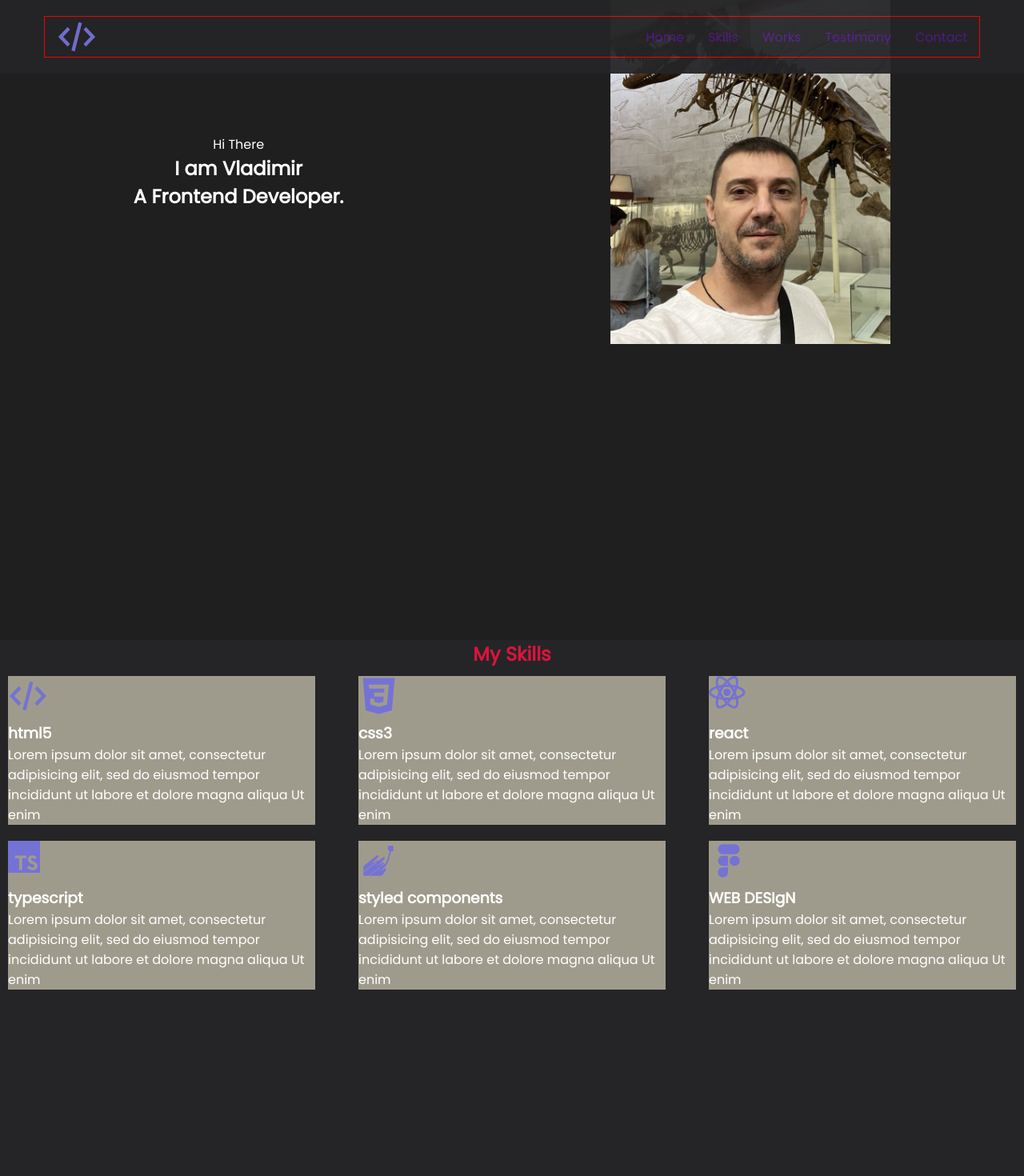
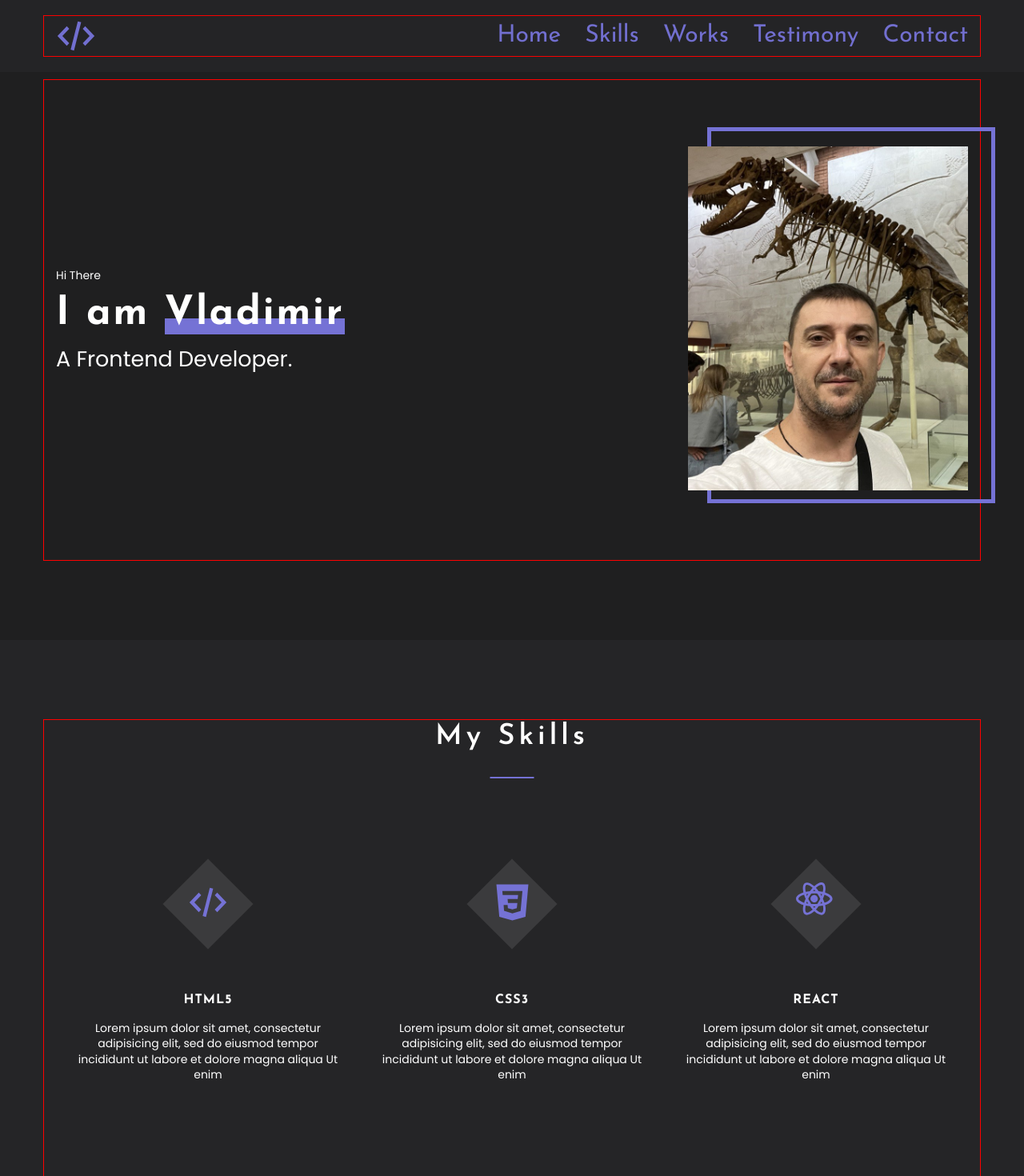
Before and after one commit to vzw83/portfolio1, a React (Create React App) app: page / in a window 1280 px wide. Shown: the top 1470 px of the page at 80% size. Built offline with nearby package versions, Linux system fonts and the light colour scheme.

Commit message:
add  style section My Skils

```diff
--- a/src/components/Container.tsx
+++ b/src/components/Container.tsx
@@ -6,5 +6,5 @@
     min-height: 100%;
     padding: 0 15px;
     margin: 0 auto;
-    border: 1px solid red;
+    outline: 1px solid red;
 `
--- a/src/components/FlexWrapper.tsx
+++ b/src/components/FlexWrapper.tsx
@@ -13,4 +13,5 @@
     justify-content: ${props => props.justify || "flex-start"};
     align-items: ${props => props.align || "stretch"};
     flex-wrap: ${props => props.wrap || "nowrap"};
+    height: 100%;
 `
--- a/src/components/SectionTitle.tsx
+++ b/src/components/SectionTitle.tsx
@@ -1,7 +1,26 @@
 import styled from "styled-components";
+import {theme} from "../styles/Theme";
 
 export const SectionTitle = styled.h2`
-    color: crimson;
-    text-align: center
+    text-align: center;
+    font-family: Josefin Sans, sans-serif;
+    font-weight: 600;
+    font-size: 36px;
+    letter-spacing: 5px;
+    margin-bottom: 90px;
 
+    position: relative;
+
+    &::before{
+        position: absolute;
+        content: "";
+        display: inline-block;
+
+        width: 55px;
+        height: 2px;
+        bottom: -30px;
+        left: 50%;
+        transform: translateX(-50%);
+        background-color: ${theme.colors.accent};
+    }
 `
--- a/src/layout/header/Header.tsx
+++ b/src/layout/header/Header.tsx
@@ -35,5 +35,5 @@
     left: 0;
     right: 0;
     z-index: 99999;
-    opacity: 0.95;
+    opacity: 0.98;
 `
--- a/src/layout/header/headerMenu/HeaderMenu.tsx
+++ b/src/layout/header/headerMenu/HeaderMenu.tsx
@@ -1,25 +1,94 @@
 // @flow
 import * as React from 'react';
 import styled from "styled-components";
+import {theme} from "../../../styles/Theme";
 
 type Props = {
     items: string[]
 };
 export const HeaderMenu = (props: Props) => {
     return (
-        <StyledMenu>
+        <StyleHeaderMenu>
             <ul>
-                {props.items.map((el, index)=>{
-                    return <li key={index}><a href="">{el}</a></li>
+                {props.items.map((el, index) => {
+                    return <ListItem key={index}>
+                        <Link href="">
+                            {el}
+                            <Mask>
+                                <span>{el}</span>
+                            </Mask>
+                            <Mask>
+                                <span>{el}</span>
+                            </Mask>
+                        </Link>
+                    </ListItem>
                 })}
             </ul>
-        </StyledMenu>
+        </StyleHeaderMenu>
     );
 };
-const StyledMenu = styled.nav`
+const StyleHeaderMenu = styled.nav`
     ul {
         display: flex;
         gap: 30px;
         justify-content: center;
     }
 `
+
+
+const Link = styled.a`
+    font-family: "Josefin Sans", sans-serif;
+    font-weight: 400;
+    font-size: 30px;
+    text-align: center;
+    color: transparent;
+`
+
+const Mask = styled.span`
+    position: absolute;
+    top: 0;
+    left: 0;
+    display: inline-block;
+    height: 50%;
+    overflow-y: hidden;
+    //outline: 1px solid red;
+    color: ${theme.colors.accent};
+
+    & + & {
+        top: 50%;
+        span {
+            display: inline-block;
+            transform: translateY(-50%);
+        }
+    }
+`
+const ListItem = styled.li`
+    position: relative;
+    &::before{
+        content: "";
+        display: inline-block;
+        height: 3px;
+        background-color: ${theme.colors.accent};
+
+        position: absolute;
+        top: 50%;
+        left: -10px;
+        right: -10px;
+        z-index: 1;
+
+        transform: scale(0);
+    }
+    &:hover{
+        &::before{
+            transform: scale(1);
+        }
+        ${Mask}{
+           transform: skewX(12deg) translateX(5px);
+            color: ${theme.colors.font};
+        }
+        & + ${Mask}{
+            transform: skewX(-12deg) translateX(-8px);
+        }
+
+    }
+`
--- a/src/layout/sections/main/Main.tsx
+++ b/src/layout/sections/main/Main.tsx
@@ -1,22 +1,27 @@
 // @flow
 import * as React from 'react';
 import styled from "styled-components";
+import {Container} from "../../../components/Container";
 import {FlexWrapper} from "../../../components/FlexWrapper";
+import {theme} from "../../../styles/Theme";
 import photo from "./../../../assets/images/photo_2024-11-29_10-33-09.jpg"
 
 type Props = {};
 export const Main = (props: Props) => {
     return (
         <StyledMain>
-            <FlexWrapper align={"center"} justify={"space-around"}>
-                <div>
-                    <span>Hi There</span>
-                    <Name>I am Vladimir</Name>
-                    <MainTitle>A Frontend Developer.</MainTitle>
-                </div>
-
-                <Photo src={photo} alt={"my photo"}/>
-            </FlexWrapper>
+            <Container>
+                <FlexWrapper align={"center"} justify={"space-between"}>
+                    <TextContainer>
+                        <SmallText>Hi There</SmallText>
+                        <Name>I am <span>Vladimir</span></Name>
+                        <MainTitle>A Frontend Developer.</MainTitle>
+                    </TextContainer>
+                    <PhotoWrapper>
+                        <Photo src={photo} alt={"my photo"}/>
+                    </PhotoWrapper>
+                </FlexWrapper>
+            </Container>
         </StyledMain>
     );
 };
@@ -24,16 +29,63 @@
 const StyledMain = styled.section`
     min-height: 100vh;
     background-color: chocolate;
+    display: flex;
 `
 const Photo = styled.img`
     width: 350px;
     height: 430px;
     object-fit: cover;
+
+`
+const PhotoWrapper = styled.div`
+    position: relative;
+    z-index: 1;
+
+    &::before {
+        position: absolute;
+        content: "";
+        display: inline-block;
+        z-index: -1;
+
+        width: 360px;
+        height: 470px;
+        border: 5px solid ${theme.colors.accent};
+        top: -24px;
+        left: 24px;
+    }
+`
+const MainTitle = styled.h1`
+    font-weight: 400;
+    font-size: 27px;
+`
+const Name = styled.h2`
+    font-family: Josefin Sans, sans-serif;
+    letter-spacing: 0.05em;
+    font-size: 50px;
+    font-weight: 700;
+    margin: 10px 0;
+
+    span {
+        position: relative;
+        z-index: 0;
+
+        &::before {
+            position: absolute;
+            bottom: 0;
+            content: "";
+            display: inline-block;
+            width: 100%;
+            height: 20px;
+            background-color: ${theme.colors.accent};
+            z-index: -1;
+        }
+    }
 `
 
-const MainTitle = styled.h1`
-
+const SmallText = styled.span`
+    font-weight: 400;
+    font-size: 14px;
 `
-const Name = styled.h2`
-
+const TextContainer = styled.div`
+    text-align: left;
 `
--- a/src/layout/sections/skills/Skills.tsx
+++ b/src/layout/sections/skills/Skills.tsx
@@ -1,6 +1,7 @@
 // @flow
 import * as React from 'react';
 import styled from "styled-components";
+import {Container} from "../../../components/Container";
 import {FlexWrapper} from "../../../components/FlexWrapper";
 import {SectionTitle} from "../../../components/SectionTitle";
 import {Skill} from "./skill/Skill";
@@ -9,6 +10,7 @@
 export const Skills = (props: Props) => {
     return (
         <StyledSkills>
+            <Container>
                 <SectionTitle>My Skills</SectionTitle>
                 <FlexWrapper wrap={"wrap"} justify={"space-between"}>
                     <Skill iconId={"html"} title={"html5"}
@@ -24,10 +26,10 @@
                     <Skill iconId={"figma"} title={"WEB DESIgN "}
                            description={"Lorem ipsum dolor sit amet, consectetur adipisicing elit, sed do eiusmod tempor incididunt ut labore et dolore magna aliqua Ut enim"}/>
                 </FlexWrapper>
+            </Container>
         </StyledSkills>
     );
 };
 const StyledSkills = styled.section`
     background-color: cyan;
-    min-height: 100vh;
 `
--- a/src/layout/sections/skills/skill/Skill.tsx
+++ b/src/layout/sections/skills/skill/Skill.tsx
@@ -1,6 +1,7 @@
 // @flow
 import * as React from 'react';
 import styled from "styled-components";
+import {FlexWrapper} from "../../../../components/FlexWrapper";
 import {Icon} from "../../../../components/icon/Icon";
 
 type Props = {
@@ -11,20 +12,56 @@
 export const Skill = (props: Props) => {
     return (
         <StyledSkill>
-            <Icon iconId={props.iconId}/>
-            <StyledTitle>{props.title}</StyledTitle>
-            <StyledText>{props.description}</StyledText>
+            <FlexWrapper direction={"column"} align={"center"}>
+                <IconWrapper >
+                    <Icon iconId={props.iconId}/>
+                </IconWrapper>
+                <StyledTitle>{props.title}</StyledTitle>
+                <StyledText>{props.description}</StyledText>
+            </FlexWrapper>
+
         </StyledSkill>
     );
 };
 const StyledSkill = styled.div`
-    width: 30%;
-    background-color: rgba(255, 248, 220, 0.56);
-    margin: 10px;
+    width: 380px;
+    min-height: 338px;
+    padding: 70px 20px 40px;
+`
+const IconWrapper = styled.div`
+    position: relative;
+    z-index: 1;
+    margin-bottom: 84px;
+
+    &::before {
+        position: absolute;
+        content: "";
+        display: inline-block;
+
+        width: 80px;
+        height: 80px;
+        background-color: rgba(255, 255, 255, 0.1);
+        transform: rotate(-45deg) translate(-50%, -50%) ;
+        left: 50%;
+        top: 50%;
+        transform-origin: top left;
+
+        z-index: -1;
+    }
+
 `
 const StyledTitle = styled.h3`
+    font-family: Josefin Sans, sans-serif;
+    font-weight: 700;
+    font-size: 16px;
+    letter-spacing: 0.06em;
+    text-transform: uppercase;
+    margin-bottom: 15px;
 
 `
 const StyledText = styled.p`
-
+    font-weight: 400;
+    font-size: 14px;
+    margin-bottom: 40px;
+    line-height: 1.4;
 `
--- a/src/layout/sections/works/Works.tsx
+++ b/src/layout/sections/works/Works.tsx
@@ -1,6 +1,7 @@
 // @flow
 import * as React from 'react';
 import styled from "styled-components";
+import {Container} from "../../../components/Container";
 import {FlexWrapper} from "../../../components/FlexWrapper";
 import {Menu} from "../../../components/menu/Menu";
 import {SectionTitle} from "../../../components/SectionTitle";
@@ -13,9 +14,10 @@
     const works = ["All", "landing page", "React", "spa"]
     return (
         <StyledWorks>
+            <Container>
                 <SectionTitle>My Works</SectionTitle>
                 <Menu items={works}/>
-            <FlexWrapper justify={"space-around"}>
+                <FlexWrapper justify={"space-between"}>
                     <Work title={"Social Network"}
                           text={"Lorem ipsum dolor sit amet, consectetur adipisicing elit, sed do " +
                               "eiusmod tempor incididunt ut labore et dolore magna aliqua Ut enim." +
@@ -28,6 +30,8 @@
                               "elit  ut labore et dolore magna aliqua Ut enim"}
                           src={imgClock}/>
                 </FlexWrapper>
+            </Container>
+
         </StyledWorks>
     );
 };
--- a/src/styles/Global.styled.ts
+++ b/src/styles/Global.styled.ts
@@ -18,6 +18,7 @@
         -webkit-font-smoothing: antialiased;
         -moz-osx-font-smoothing: grayscale;
         color: ${theme.colors.font};
+        line-height: 1.2;
     }
 
     a {
@@ -33,6 +34,10 @@
         border: none;
     }
 
+    section {
+        padding: 100px 0;
+    }
+
     section:nth-of-type(odd) {
         background-color: ${theme.colors.primaryBg};
     }
```
Lines whose indentation alone changed are shown as unchanged.
